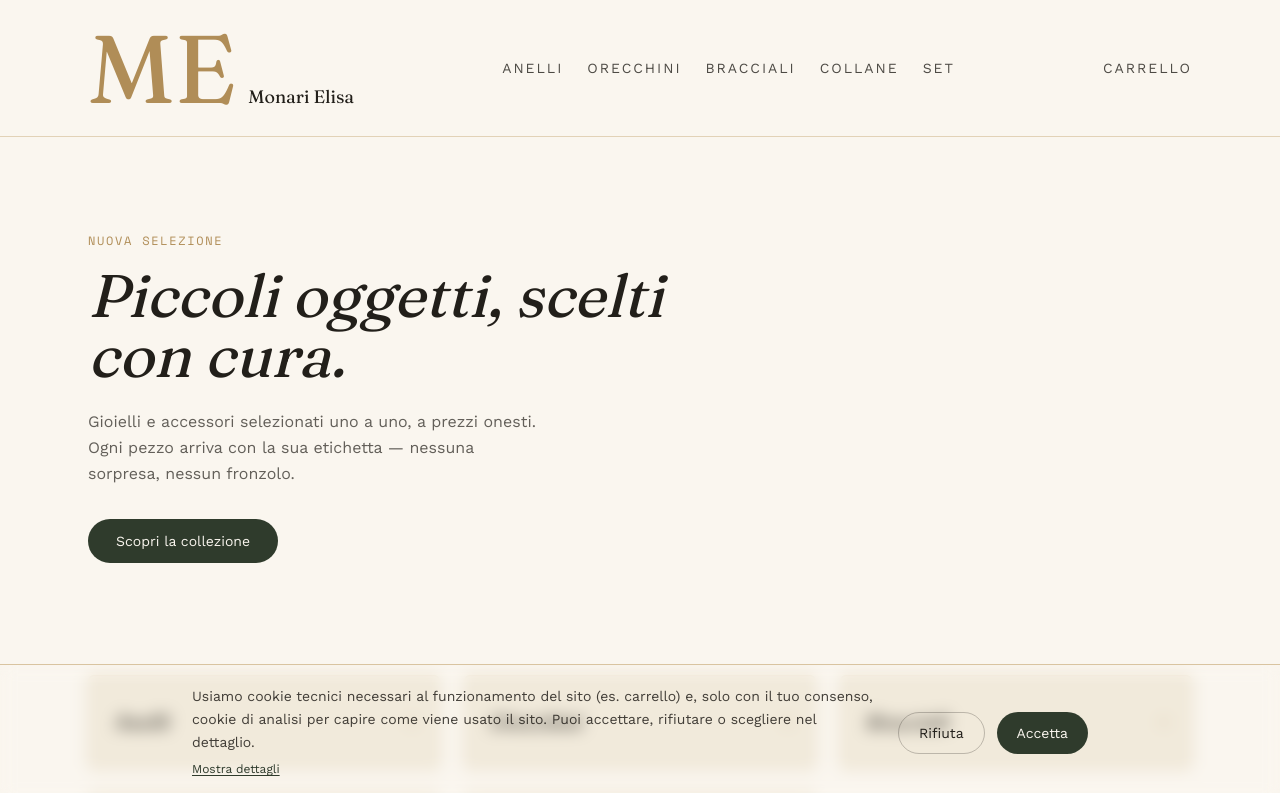
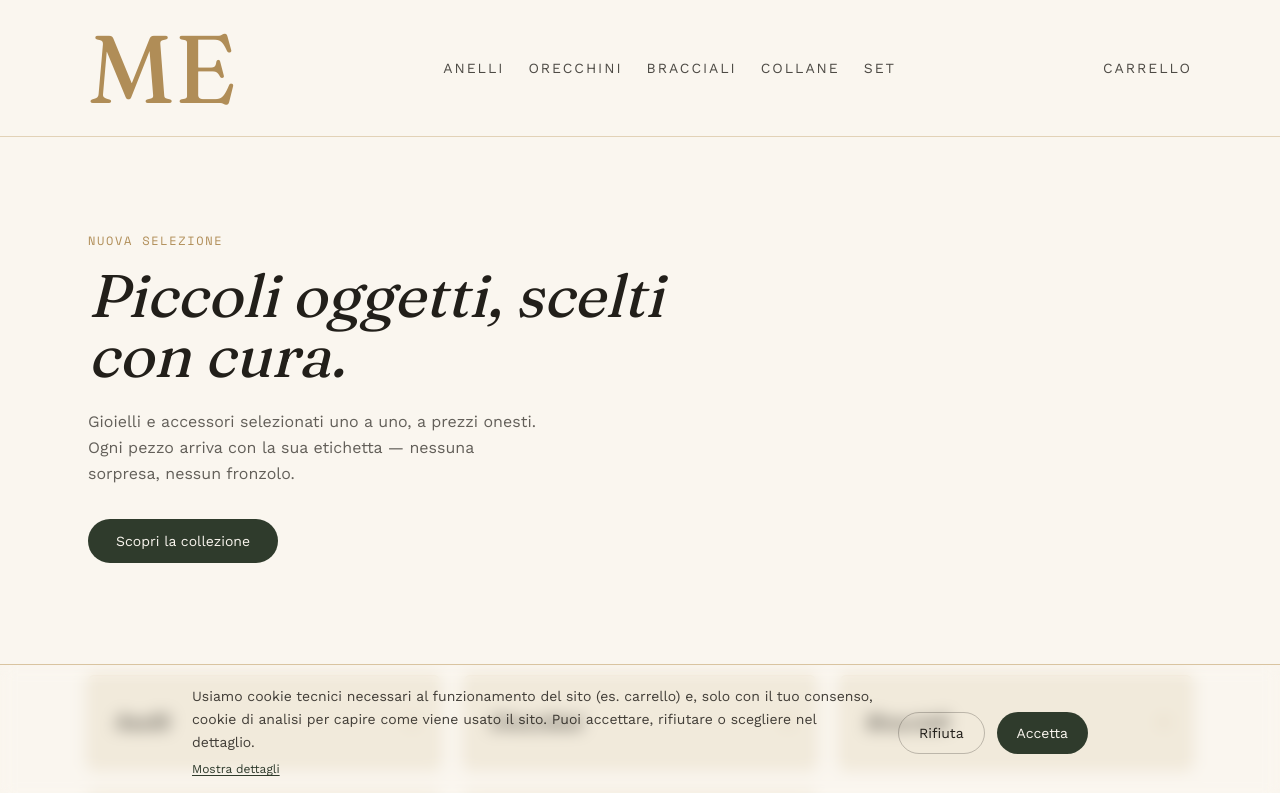
Before and after one commit to jassermaazaoui111-stack/Monari_Elisa, a Next.js app in the folder monari-elisa/monari-elisa/: page / in a window 1280 px wide. Shown: the top 793 px of the page. Built offline with nearby package versions, Linux system fonts and the light colour scheme.

Commit message:
Update Header.tsx

```diff
--- a/monari-elisa/monari-elisa/components/Header.tsx
+++ b/monari-elisa/monari-elisa/components/Header.tsx
@@ -33,9 +33,8 @@ export default function Header() {
     <header className="sticky top-0 z-40 border-b border-bronzoChiaro/70 bg-avorio/95 backdrop-blur">
       <div className="mx-auto flex max-w-6xl items-center justify-between px-6 py-5">
       <Link href="/" className="flex items-baseline gap-3">
-          <span className="font-display text-8xl text-bronzo">ME</span>
-          <span className="font-display text-lg text-inchiostro">Monari Elisa</span>
-        </Link>
+  <span className="font-display text-8xl text-bronzo">ME</span>
+</Link>
         <nav className="hidden gap-6 font-sans text-sm uppercase tracking-tag text-inchiostro/80 lg:flex">
           {categorieConProdotti.map((cat) => (
             <Link
```
